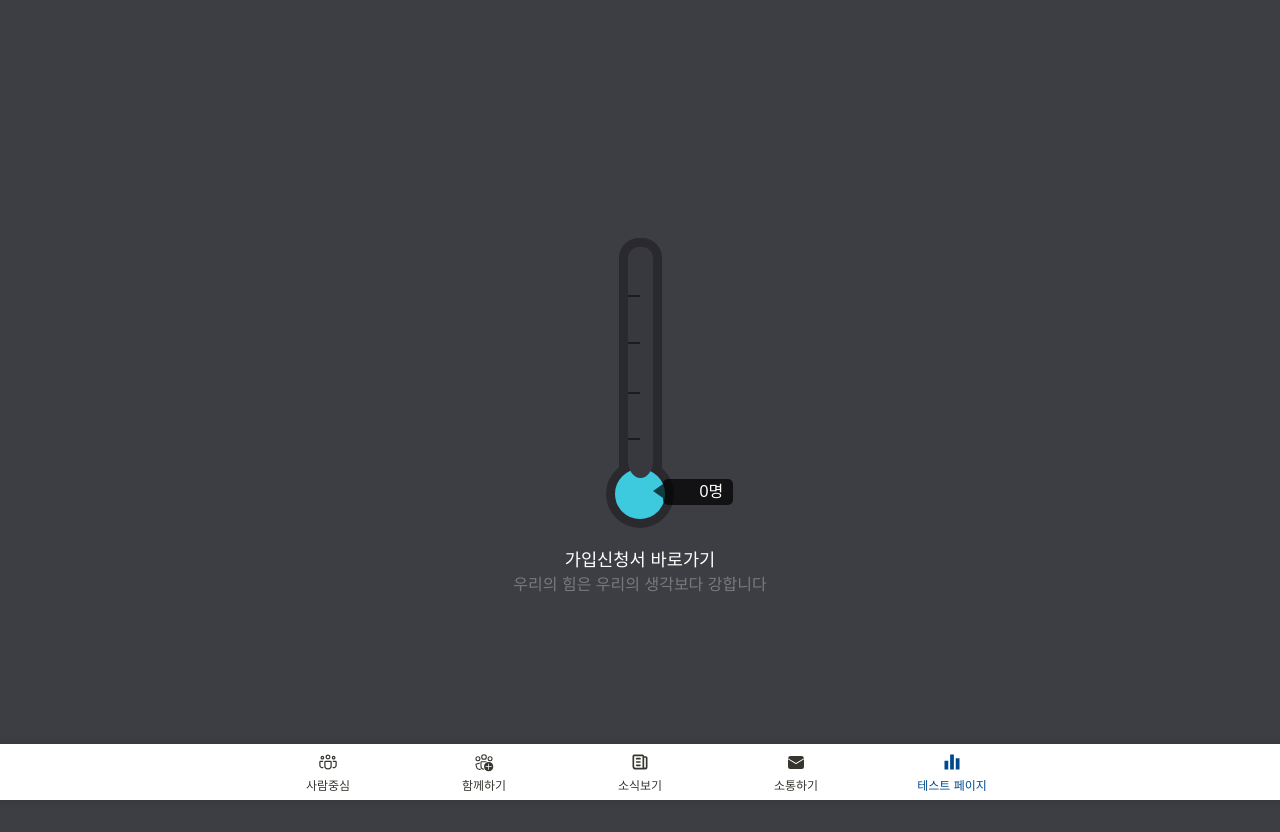
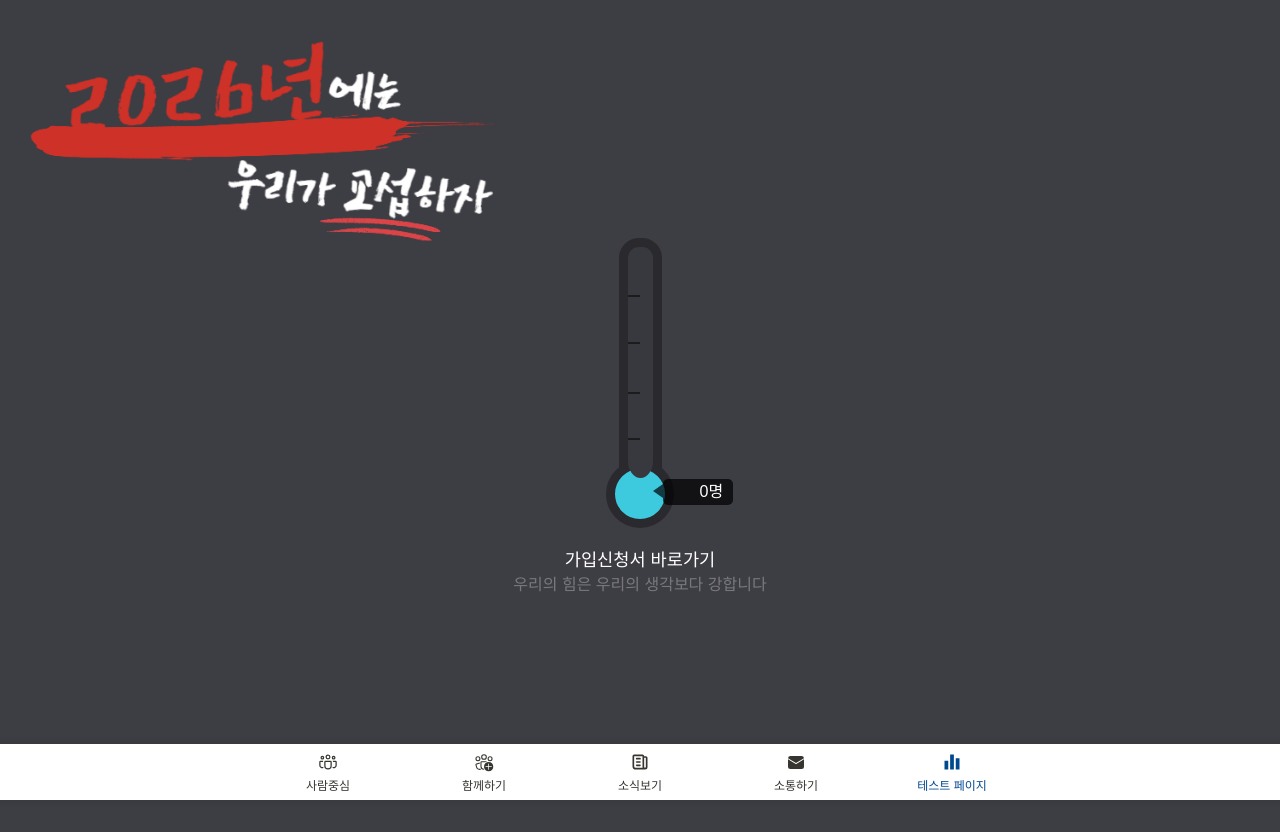
Before and after one commit to junwyoo/misc.saramjungsim.org, a website: page members/index.html in a window 1280 px wide. Drawn offline with nearby package versions, Linux system fonts and the light colour scheme; no server answers; a web font is replaced by a local one.

Commit message:
Add logo

```diff
--- a/members/index.html
+++ b/members/index.html
@@ -373,6 +373,7 @@
     </head>
 
     <body class="bg-light" style="font-size: 1rem; margin: 1rem;">
+        <img src="logo.png" style="width: 40%; position: absolute" />
         <script type="text/javascript" src="https://ajax.googleapis.com/ajax/libs/jquery/3.7.1/jquery.min.js"></script>
         <div id="wrapper">
             <div id="termometer">
```
Also changed, not shown: members/logo.png (added).
